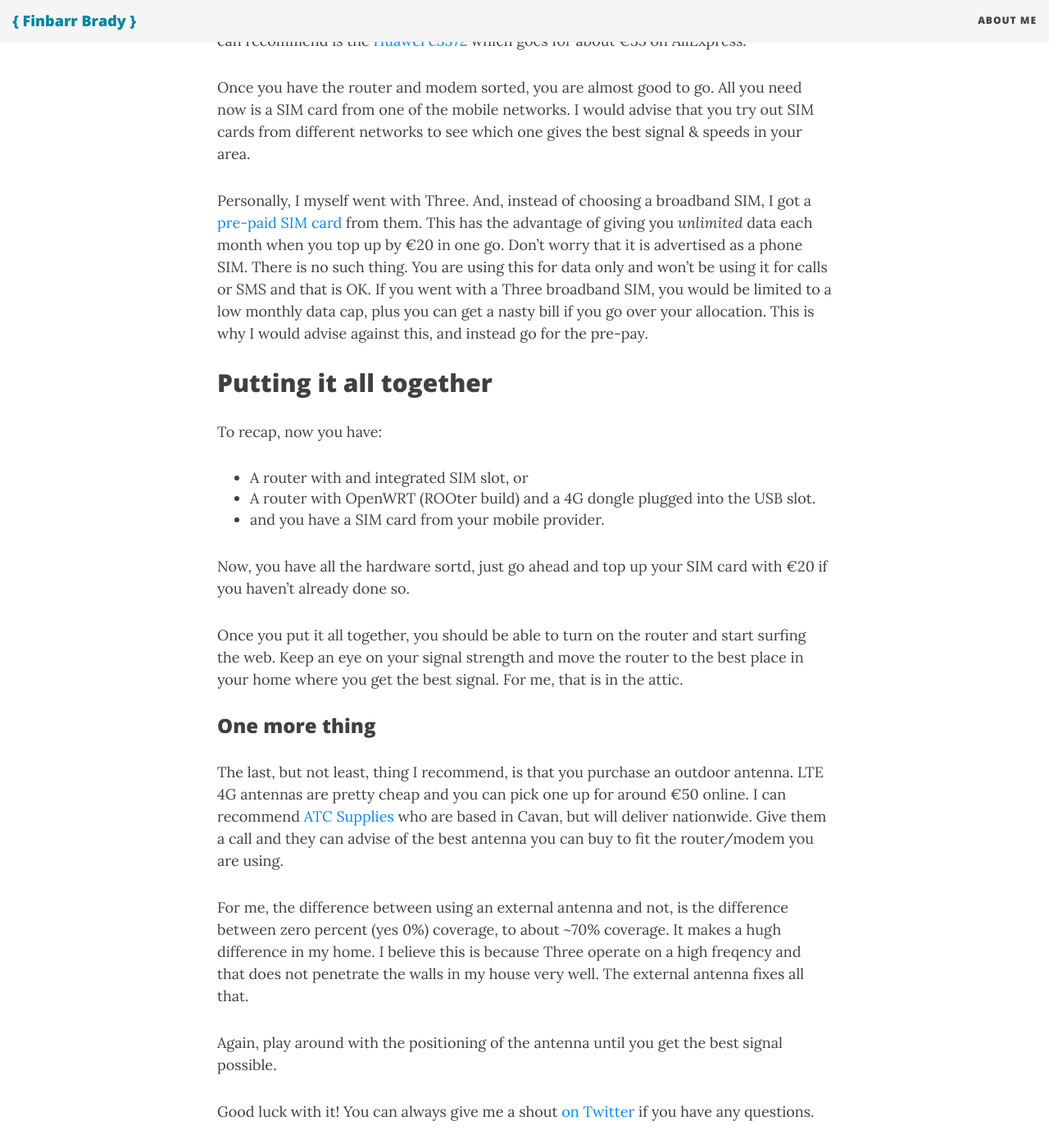
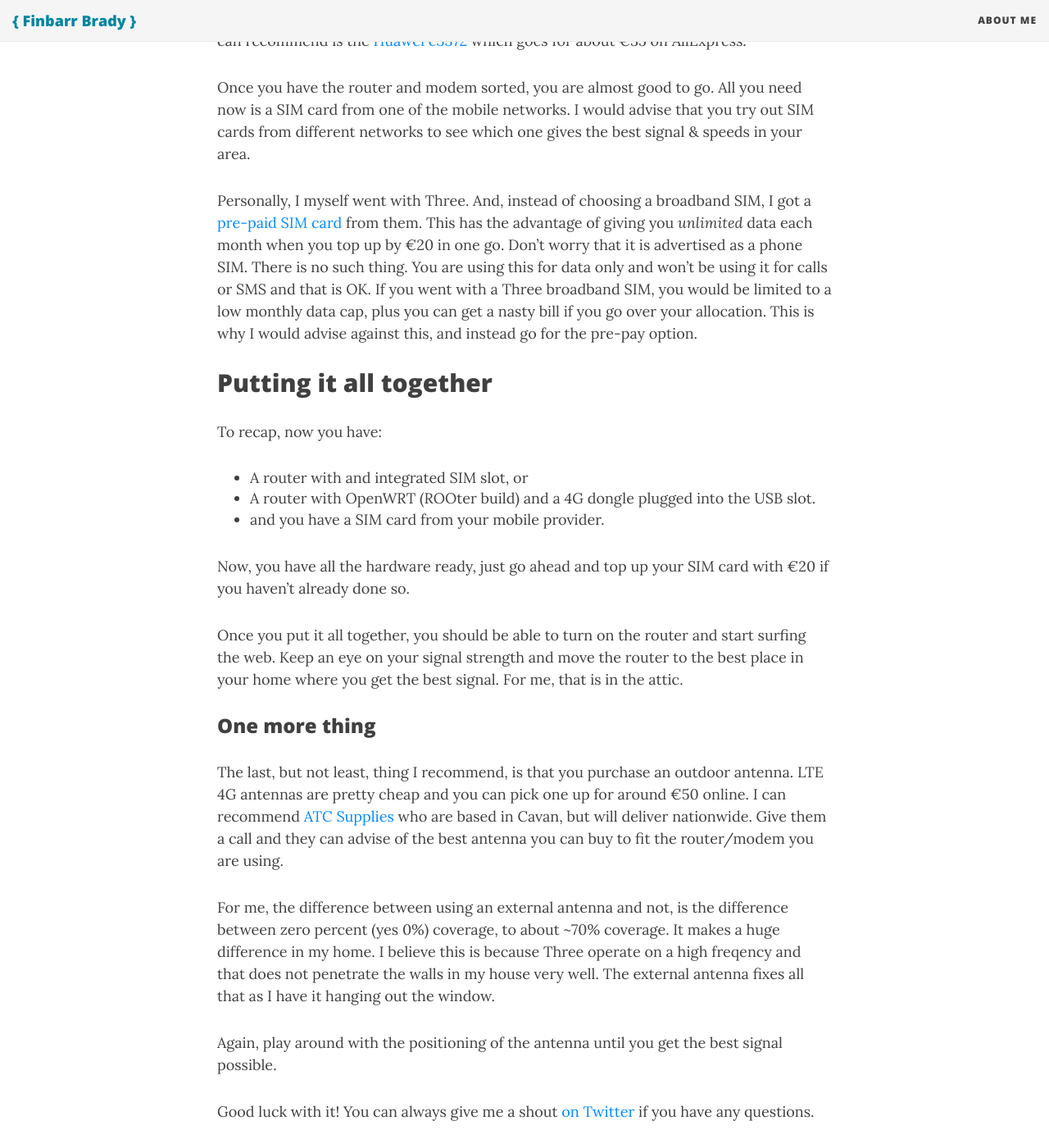
Before and after one commit to fbradyirl/fbradyirl_archive.github.io, a Jekyll site: the page built from _posts/2017-02-15-diy-4g-broadband.md, in a window 1280 px wide and 1400 px high, scrolled down 1719 px. Shown: the whole window at 82% size. Built offline with Jekyll 4.4.1, drawn with Linux system fonts in a browser that asks for light colours; nearby versions of some CDN libraries; comment, search, counter and statistics services are not loaded.

Commit message:
Update 2017-02-15-diy-4g-broadband.md

```diff
--- a/_posts/2017-02-15-diy-4g-broadband.md
+++ b/_posts/2017-02-15-diy-4g-broadband.md
@@ -32,7 +32,7 @@
 
 Once you have the router and modem sorted, you are almost good to go. All you need now is a SIM card from one of the mobile networks. I would advise that you try out SIM cards from different networks to see which one gives the best signal & speeds in your area.
 
-Personally, I myself went with Three. And, instead of choosing a broadband SIM, I got a [pre-paid SIM card](http://www.three.ie/online/voice/prepay/3pay-trio-sim/) from them. This has the advantage of giving you _unlimited_ data each month when you top up by €20 in one go. Don't worry that it is advertised as a phone SIM. There is no such thing. You are using this for data only and won't be using it for calls or SMS and that is OK. If you went with a Three broadband SIM, you would be limited to a low monthly data cap, plus you can get a nasty bill if you go over your allocation. This is why I would advise against this, and instead go for the pre-pay.
+Personally, I myself went with Three. And, instead of choosing a broadband SIM, I got a [pre-paid SIM card](http://www.three.ie/online/voice/prepay/3pay-trio-sim/) from them. This has the advantage of giving you _unlimited_ data each month when you top up by €20 in one go. Don't worry that it is advertised as a phone SIM. There is no such thing. You are using this for data only and won't be using it for calls or SMS and that is OK. If you went with a Three broadband SIM, you would be limited to a low monthly data cap, plus you can get a nasty bill if you go over your allocation. This is why I would advise against this, and instead go for the pre-pay option.
 
 ## Putting it all together
 
@@ -41,7 +41,7 @@
 - A router with OpenWRT (ROOter build) and a 4G dongle plugged into the USB slot.
 - and you have a SIM card from your mobile provider.
 
-Now, you have all the hardware sortd, just go ahead and top up your SIM card with €20 if you haven't already done so.
+Now, you have all the hardware ready, just go ahead and top up your SIM card with €20 if you haven't already done so.
 
 Once you put it all together, you should be able to turn on the router and start surfing the web. Keep an eye on your signal strength and move the router to the best place in your home where you get the best signal. For me, that is in the attic.
 
@@ -49,7 +49,7 @@
 
 The last, but not least, thing I recommend, is that you purchase an outdoor antenna. LTE 4G antennas are pretty cheap and you can pick one up for around €50 online. I can recommend [ATC Supplies](http://www.atcsupplies.ie/search.php?search_for=lte+aerial&manufacturer=*&category=*) who are based in Cavan, but will deliver nationwide. Give them a call and they can advise of the best antenna you can buy to fit the router/modem you are using.
 
-For me, the difference between using an external antenna and not, is the difference between zero percent (yes 0%) coverage, to about ~70% coverage. It makes a hugh difference in my home. I believe this is because Three operate on a high freqency and that does not penetrate the walls in my house very well. The external antenna fixes all that.
+For me, the difference between using an external antenna and not, is the difference between zero percent (yes 0%) coverage, to about ~70% coverage. It makes a huge difference in my home. I believe this is because Three operate on a high freqency and that does not penetrate the walls in my house very well. The external antenna fixes all that as I have it hanging out the window.
 
 Again, play around with the positioning of the antenna until you get the best signal possible.
 
```
